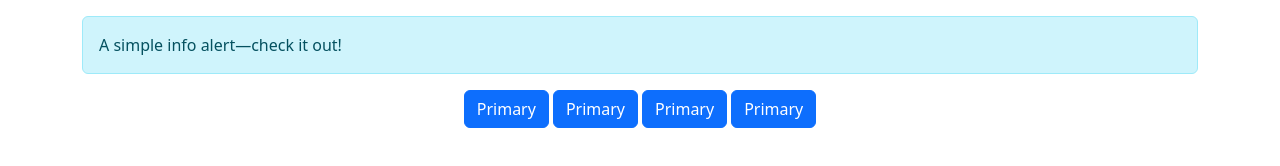
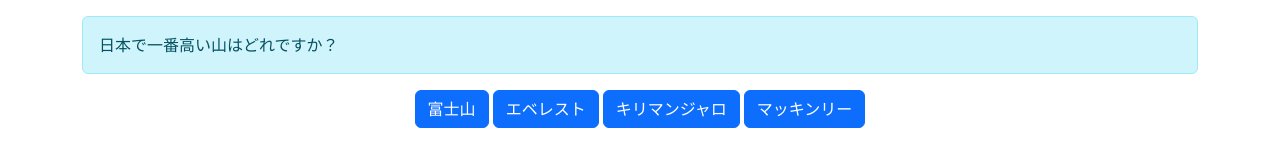
Before and after one commit to iro-has/practice, a plain HTML site: page js-quiz/quiz.html in a window 1280 px wide. Drawn offline with nearby package versions, Linux system fonts and the light colour scheme.

Commit message:
クイズの機能を実装

```diff
--- a/js-quiz/quiz.html
+++ b/js-quiz/quiz.html
@@ -10,7 +10,7 @@
 <body>
     <div class="container">
 
-        <div class="mt-3 alert alert-info" role="alert">
+        <div  id="js-question" class="mt-3 alert alert-info" role="alert">
             A simple info alert—check it out!
         </div>
 
--- a/js-quiz/quiz.js
+++ b/js-quiz/quiz.js
@@ -0,0 +1,39 @@
+const question = '日本で一番高い山はどれですか？';
+const answers = [
+  '富士山',
+  'エベレスト',
+  'キリマンジャロ',
+  'マッキンリー'
+];
+const correct = '富士山';
+const $button = document.getElementsByTagName('button');
+// クイズの問題文、選択肢を定義
+let buttonlength = $button.length;
+const setupQuiz = () => {
+    // 問題文の表示
+    document.getElementById('js-question').textContent = question;
+    // 選択肢の表示
+    let buttonindex = 0;
+    while(buttonindex < buttonlength) {
+        $button[buttonindex].textContent = answers[buttonindex];
+        buttonindex++;
+    }
+};
+setupQuiz();
+
+// ボタンにクリックイベントを設定
+const clickHandler = (e) => {
+    if(correct === e.target.textContent) {
+        window.alert('正解です！');
+    } else {
+        window.alert('不正解です！');
+    }
+};
+
+let handlerIndex = 0;
+while(handlerIndex < buttonlength) {
+    $button[handlerIndex].addEventListener('click', (e) => {
+        clickHandler(e);
+    });
+    handlerindex++;
+}
```
